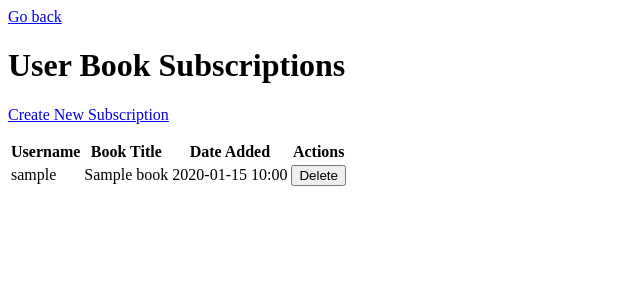
After one commit to Chivta/web-lab2, a Flask app: page /subscription/ in a window 1280 px wide. The commit adds this page. Shown: the top 300 px of the page, without its empty margins (0-640 px from the left). Run offline with Flask 3, Linux system fonts and the light colour scheme; tables that the repository leaves empty hold one stand-in row (values such as "Sample post").

Commit message:
Added support for subscription creation.

```diff
--- a/app.py
+++ b/app.py
@@ -1,6 +1,7 @@
 import os
 
 from flask import Flask, render_template
+
 from server.models import db
 
 def create_app():
@@ -18,9 +19,11 @@ def create_app():
         return render_template('index.html')
 
     # Import and register blueprints (controllers) here
-    from server.controllers import book_controller, user_controller
+    from server.controllers import book_controller, user_controller, subscription_controller
     app.register_blueprint(book_controller.book_bp)
     app.register_blueprint(user_controller.user_bp)
+    app.register_blueprint(subscription_controller.subscription_bp)
+
 
     return app
 
--- a/client/templates/index.html
+++ b/client/templates/index.html
@@ -10,6 +10,7 @@
     <ul>
         <li><a href="{{ url_for('book.list_books') }}">View Books</a></li>
         <li><a href="{{ url_for('user.list_users') }}">View Users</a></li>
+        <li><a href="{{ url_for('subscription.list_subscriptions') }}">View Subscriptions</a></li>
     </ul>
 </body>
 </html>
--- /dev/null
+++ b/client/templates/subscription/list.html
@@ -0,0 +1,36 @@
+<!DOCTYPE html>
+ <html lang="en">
+ <head>
+  <meta charset="UTF-8">
+  <title>User Book Subscriptions</title>
+ </head>
+ <body>
+  <a href="{{ url_for('index') }}">Go back</a>
+  <h1>User Book Subscriptions</h1>
+  <p><a href="{{ url_for('subscription.create_subscription') }}">Create New Subscription</a></p>
+  <table>
+   <thead>
+    <tr>
+     <th>Username</th>
+     <th>Book Title</th>
+     <th>Date Added</th>
+     <th>Actions</th>
+    </tr>
+   </thead>
+   <tbody>
+    {% for subscription in subscriptions %}
+    <tr>
+     <td>{{ subscription[0] }}</td>
+     <td>{{ subscription[1] }}</td>
+     <td>{{ subscription[2] }}</td>
+     <td>
+      <form action="{{ url_for('subscription.delete_subscription', user_id=subscription.User_id, book_id=subscription.Book_id) }}" method="post" style="display: inline;">
+       <button type="submit">Delete</button>
+      </form>
+     </td>
+    </tr>
+    {% endfor %}
+   </tbody>
+  </table>
+ </body>
+ </html>
--- /dev/null
+++ b/server/controllers/subscription_controller.py
@@ -0,0 +1,149 @@
+from datetime import datetime
+
+from flask import Blueprint, render_template, redirect, url_for, request, flash
+from server.models import db, Book, User, user_book_subscription
+
+subscription_bp = Blueprint('subscription', __name__, url_prefix='/subscription')
+
+
+@subscription_bp.route('/')
+def list_subscriptions():
+    subscriptions = db.session.query(
+        User.username,
+        Book.title,
+        db.func.strftime('%Y-%m-%d %H:%M', user_book_subscription.c.date_added).label('date_added'),
+        User.id.label('User_id'),
+        Book.id.label('Book_id')
+    ).join(
+        user_book_subscription, User.id == user_book_subscription.c.user_id
+    ).join(
+        Book, Book.id == user_book_subscription.c.book_id
+    ).all()
+    return render_template('subscription/list.html', subscriptions=subscriptions)
+
+#
+@subscription_bp.route('/<int:user_id>/<int:book_id>')
+def view_subscription(user_id, book_id):
+    user = db.session.get(User, user_id)
+    book = db.session.get(Book, book_id)
+
+    if not user:
+        flash('User not found!', 'danger')
+        return redirect(url_for('subscription.list_subscriptions'))  # Redirect to subscription list
+
+    if not book:
+        flash('Book not found!', 'danger')
+        return redirect(url_for('subscription.list_subscriptions'))  # Redirect to subscription list
+
+    subscription_exists = db.session.query(user_book_subscription).filter_by(user_id=user_id, book_id=book_id).first()
+
+    if not subscription_exists:
+        flash('Subscription not found!', 'danger')
+        return redirect(url_for('subscription.list_subscriptions'))
+
+    return render_template('subscription/view.html', user=user, book=book)
+
+
+@subscription_bp.route('/create', methods=['GET', 'POST'])
+def create_subscription():
+    if request.method == 'POST':
+        user_id = request.form['user_id']
+        book_id = request.form['book_id']
+
+        user = db.session.get(User, user_id)
+        book = db.session.get(Book, book_id)
+
+        if not user:
+            flash('User not found!', 'danger')
+            return redirect(url_for('subscription.list_subscriptions'))
+
+        if not book:
+            flash('Book not found!', 'danger')
+            return redirect(url_for('subscription.list_subscriptions'))
+
+        subscription_exists = db.session.query(user_book_subscription).filter_by(
+            user_id=user_id, book_id=book_id).first()
+        if subscription_exists:
+            flash('Subscription already exists!', 'warning')
+            return redirect(url_for('subscription.list_subscriptions'))
+
+        new_subscription = user_book_subscription.insert().values(
+            user_id=user_id, book_id=book_id, date_added=datetime.now()
+        )
+        db.session.execute(new_subscription)
+        db.session.commit()
+
+        flash('Subscription created successfully!', 'success')
+        return redirect(url_for('subscription.list_subscriptions'))
+
+    # Якщо GET запит, відображаємо форму для створення підписки
+    users = db.session.execute(db.select(User)).scalars().all()
+    books = db.session.execute(db.select(Book)).scalars().all()
+    return render_template('subscription/form.html',
+                           users=users,
+                           books=books,
+                           form_action=url_for('subscription.create_subscription'))
+
+
+# @subscription_bp.route('/<int:user_id>/<int:book_id>/update', methods=['GET', 'POST'])
+# def update_subscription(user_id, book_id):
+#     user = db.session.get(User, user_id)
+#     book = db.session.get(Book, book_id)
+#     if request.method == 'POST':
+#         if not user:
+#             flash('User not found!', 'danger')
+#             return redirect(url_for('subscription.list_subscriptions'))
+#
+#         if not book:
+#             flash('Book not found!', 'danger')
+#             return redirect(url_for('subscription.list_subscriptions'))
+#
+#         # Перевіряємо, чи існує підписка
+#         subscription = db.session.query(user_book_subscription).filter_by(user_id=user_id, book_id=book_id).first()
+#         if not subscription:
+#             flash('Subscription not found!', 'danger')
+#             return redirect(url_for('subscription.list_subscriptions'))
+#
+#         # if request.method == 'POST':
+#         # Отримуємо дані з форми (наприклад, нова дата)
+#         # new_date = request.form['new_date']
+#
+#         # Оновлюємо дані підписки (якщо є що оновлювати)
+#         # subscription.date = new_date
+#         db.session.commit()
+#         flash('Subscription updated successfully!', 'success')
+#         return redirect(url_for('subscription.view_subscription', user_id=user_id, book_id=book_id))
+#
+#     # Якщо GET запит, відображаємо форму для оновлення
+#     return render_template('subscription/form.html', user=user, book=book,
+#                            form_action=url_for('subscription.update_subscription', user_id=user_id, book_id=book_id))
+
+
+@subscription_bp.route('/<int:user_id>/<int:book_id>/delete', methods=['POST'])
+def delete_subscription(user_id, book_id):
+    """Видалення підписки користувача на книгу."""
+    user = db.session.get(User, user_id)
+    book = db.session.get(Book, book_id)
+
+    if not user:
+        flash('User not found!', 'danger')
+        return redirect(url_for('subscription.list_subscriptions'))
+
+    if not book:
+        flash('Book not found!', 'danger')
+        return redirect(url_for('subscription.list_subscriptions'))
+
+    # Перевіряємо, чи існує підписка
+    subscription = db.session.query(user_book_subscription).filter_by(user_id=user_id, book_id=book_id).first()
+    if not subscription:
+        flash('Subscription not found!', 'danger')
+        return redirect(url_for('subscription.list_subscriptions'))
+
+    # Видаляємо підписку
+    delete_stmt = user_book_subscription.delete().where(user_book_subscription.c.user_id == user_id).where(
+        user_book_subscription.c.book_id == book_id)
+    db.session.execute(delete_stmt)
+    db.session.commit()
+
+    flash('Subscription deleted successfully!', 'success')
+    return redirect(url_for('subscription.list_subscriptions'))
```
Also changed, not shown: client/templates/subscription/form.html (added, +26 -0 lines), client/templates/subscription/view.html (added, +15 -0 lines), server/models.py (+4 -4 lines).
